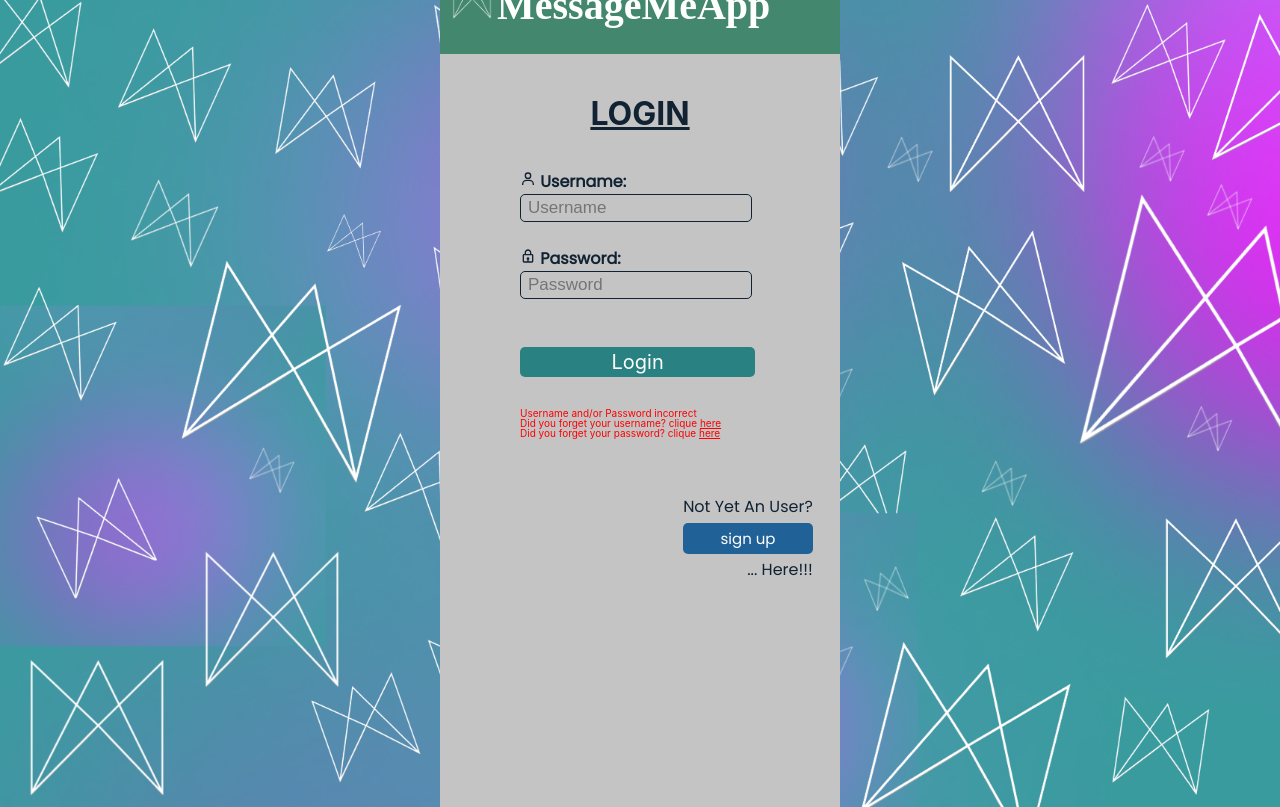
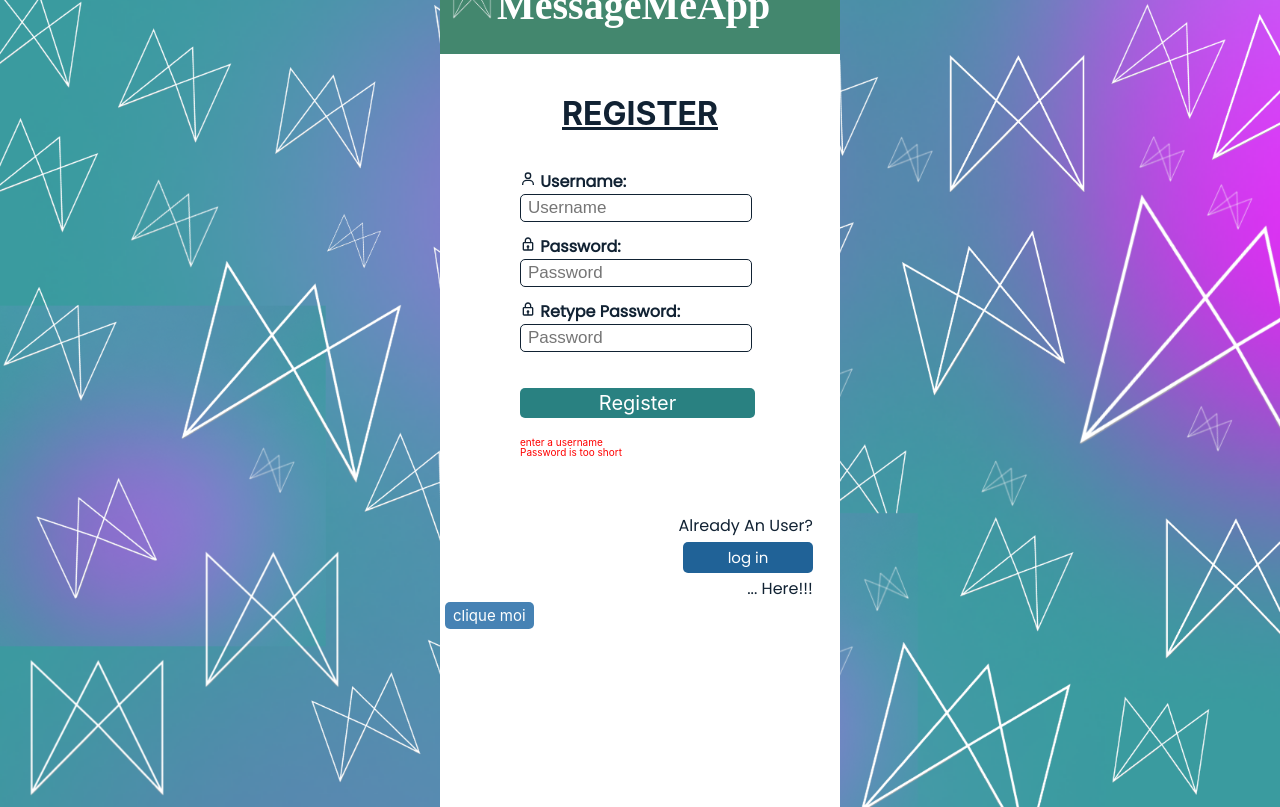
Before and after one commit to Eniel-hub/MessageMeApp, a React (Create React App) app in the folder front-end/: page / in a window 1280 px wide. Built offline with nearby package versions, Linux system fonts and the light colour scheme; a web font is replaced by a local one.

Commit message:
change bg color to white

```diff
--- a/front-end/src/App.js
+++ b/front-end/src/App.js
@@ -33,11 +33,11 @@ function App() {
     <div className="App">
       <Name />
 
-      <Login />
+      {/* <Login /> */}
 
-      {/* <Register /> */}
+      <Register />
 
-    {/* <Button onClick={Theme} /> */}
+    <Button onClick={Theme} />
   </div>
 );
 }
--- a/front-end/src/index.css
+++ b/front-end/src/index.css
@@ -39,7 +39,7 @@ h1{
   min-width: 400px;
 
 
-  background-color: #c4c4c4;
+  background-color: #fff;
   color: #112233;
 }
 
@@ -65,7 +65,7 @@ h1{
   padding-left: 3%;
   padding-bottom: 1%;
 
-  color: white;
+  color: #fff;
 }
 
 .form-div{
@@ -115,12 +115,13 @@ h1{
 
 .form input[type = "text"],
 .form input[type = "password"]{
-  background-color: #c4c4c4;
+  background-color: #fff;
   /* border: none; */
   border-style: ridge;
   border-radius: 5px;
   border-color: #112233;
   border-width: .5px;
+  color: #112233;
 }
 
 .div-sign{
```
